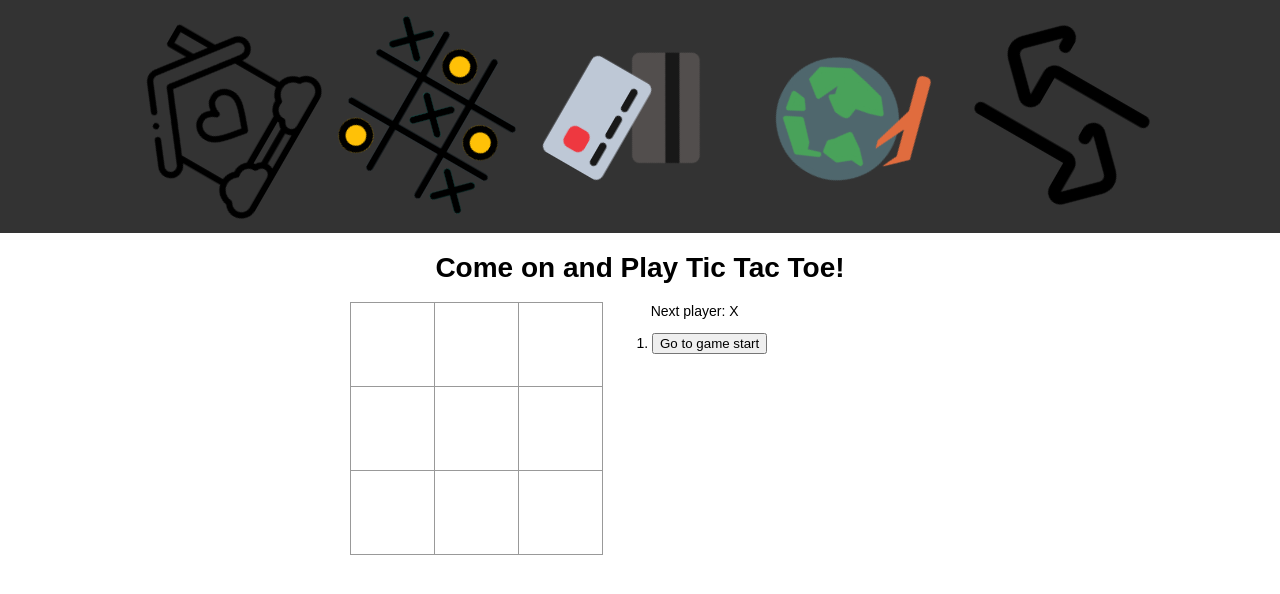
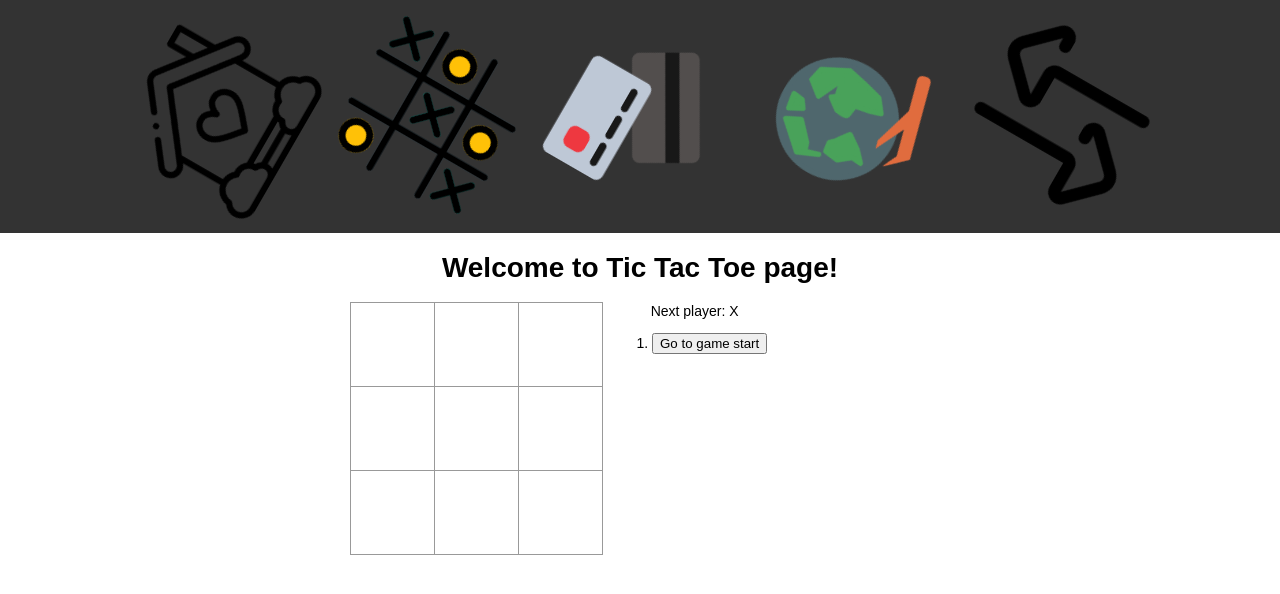
Before and after one commit to eleonora-ollaik/cohort4, a React (Create React App) app in the folder react-02/: page /tictactoe in a window 1280 px wide. Shown: the top 594 px of the page. Built offline with nearby package versions, Linux system fonts and the light colour scheme.

Commit message:
created new components

```diff
--- a/react-02/src/App.js
+++ b/react-02/src/App.js
@@ -6,6 +6,7 @@ import './App.css';
 import TicTacToe from './components/pages/tic-tac-toe/tictactoe.js'
 import AccountsMain from './components/pages/bank/AccountsMain.js'
 import CityMain from './components/pages/cities/CityMainPage.js'
+import LlMain from './components/pages/linked_list/LlMain.js';
 
 class App extends React.Component {
   constructor(props){
@@ -64,7 +65,7 @@ class App extends React.Component {
         <Route path = '/tictactoe' component = {TicTacToe} />
         <Route path = '/bank' component = {AccountsMain} />
         <Route path = '/cities' component = {CityMain} />
-        <Route path = './linked_list' />
+        <Route path = './linked_list' component = {LlMain}/>
       {/* </header> */}
       </div>
     </div>
--- /dev/null
+++ b/react-02/src/components/pages/linked_list/LlMain.js
@@ -0,0 +1,12 @@
+import React from 'react'
+
+export default function LlMain() {
+    console.log('Hello');
+
+    return (
+        <React.Fragment>
+            <h1>Welcome to Linked List Page</h1>
+
+        </React.Fragment>
+    )
+}
--- a/react-02/src/components/pages/tic-tac-toe/tictactoe.js
+++ b/react-02/src/components/pages/tic-tac-toe/tictactoe.js
@@ -4,7 +4,7 @@ import { Game} from './TTT.js'
 export default function TicTacToe () {
     return (
         <React.Fragment>
-            <h1> Come on and Play Tic Tac Toe!</h1>
+            <h1> Welcome to Tic Tac Toe page!</h1>
             <Game  />
         </React.Fragment>
     )
```
Also changed, not shown: react-02/src/components/pages/linked_list/LL_Input.js (added), react-02/src/components/pages/linked_list/LL_List.js (added), react-02/src/components/pages/linked_list/LL_NavBar.js (added), react-02/src/components/pages/linked_list/LL_NodeCard.js (added).
